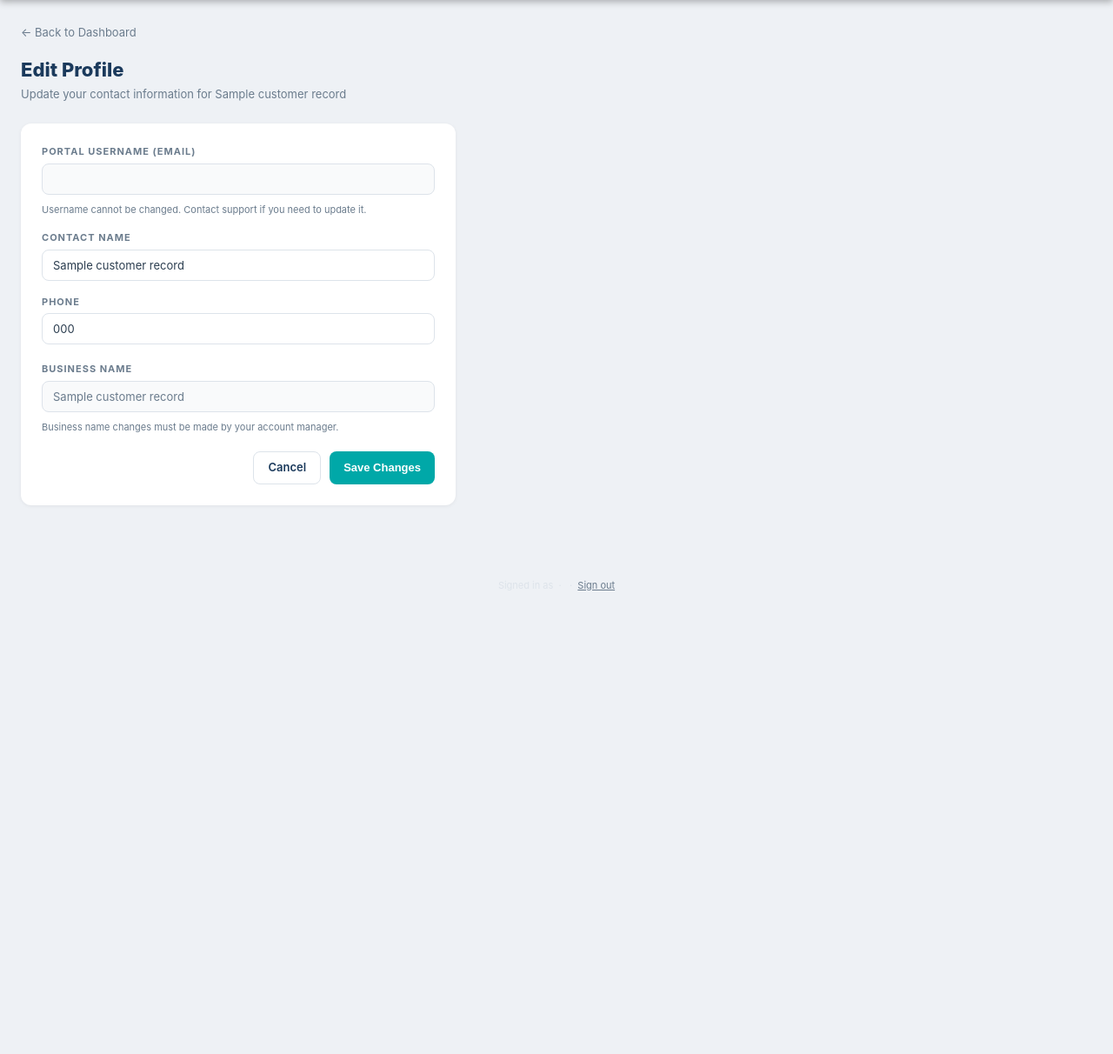
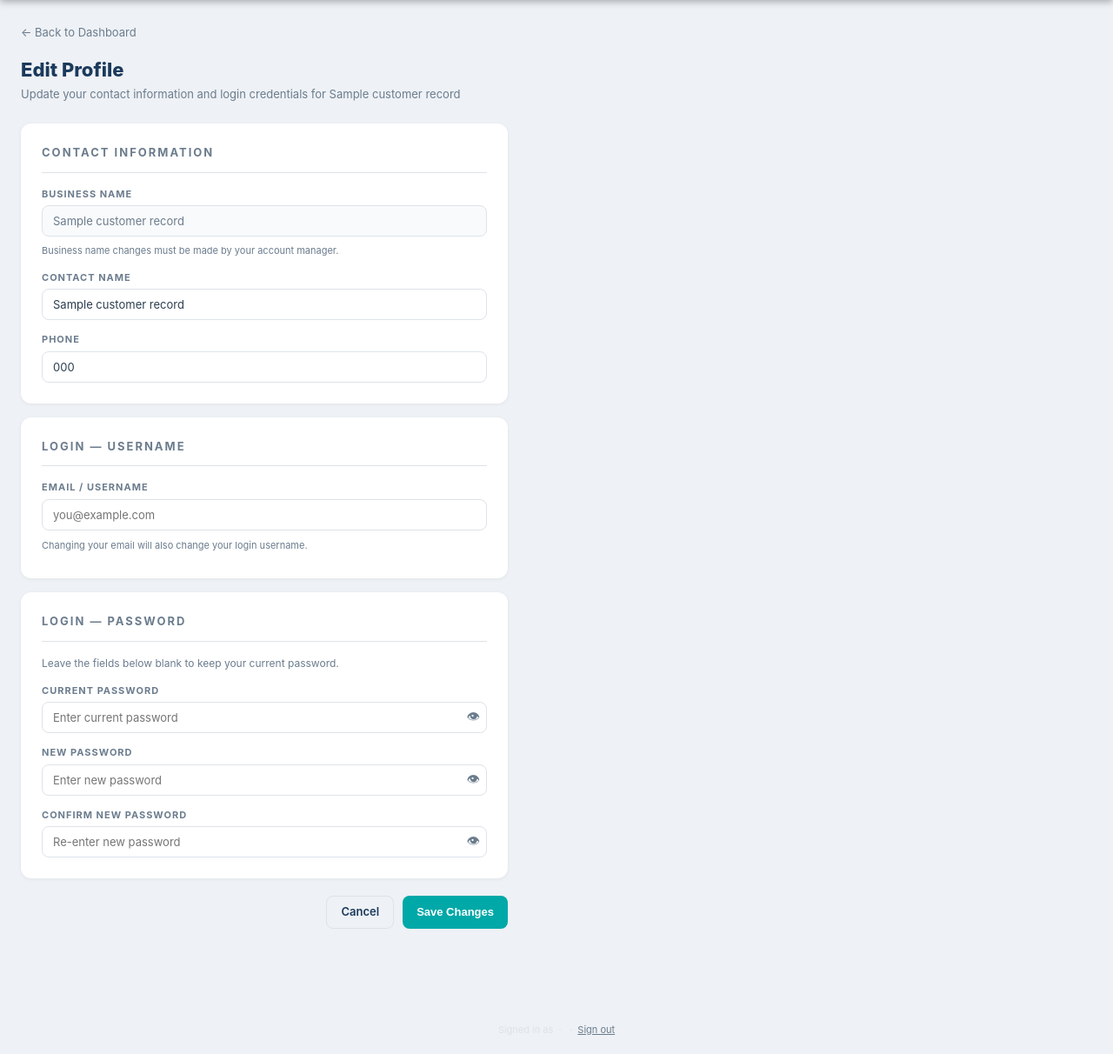
Before and after one commit to ronmcnatt/Wolf, a Django app: template technician/templates/technician/customer_edit_profile.html in a window 1280 px wide. Shown: the part 60-1272 px from the top of the page at 87% size. Before the commit the page ends 739 px from the top, so only its background shows below. Run offline with Django 5.2, Linux system fonts and the light colour scheme; the template is opened without the code that fills it: most values are stand-ins (such as "Sample title", 1, 10 or a date in 2020).

Commit message:
Customer portal: fix Primary filter, multi-select location dropdown, Edit Profile username/password
- Primary address filter now uses Q(location_ref__isnull=True) so jobs without a named location show correctly
- Location filter changed to multi-select dropdown supporting Ctrl/⌘ for multiple selections
- Edit Profile expanded with Login — Username (editable email) and Login — Password (current + new + confirm with eye toggles)
- update_session_auth_hash keeps session valid after password change

Co-Authored-By: Claude Sonnet 4.6 <noreply@anthropic.com>

```diff
--- a/technician/templates/technician/customer_edit_profile.html
+++ b/technician/templates/technician/customer_edit_profile.html
@@ -8,7 +8,7 @@
   <div class="tech-page-header">
     <div>
       <h1>Edit Profile</h1>
-      <p>Update your contact information for {{ customer_record.business_name }}</p>
+      <p>Update your contact information and login credentials for {{ customer_record.business_name }}</p>
     </div>
   </div>
 
@@ -18,38 +18,91 @@
   </div>
   {% endif %}
 
-  <div class="card" style="max-width:500px;">
-    <form method="POST">
-      {% csrf_token %}
+  <form method="POST" style="max-width:560px;">
+    {% csrf_token %}
 
-      <div class="form-group" style="margin-bottom:16px;">
-        <label>Portal Username (Email)</label>
-        <input type="text" value="{{ request.user.username }}" disabled style="background:#f9fafb;color:var(--muted);">
-        <p style="font-size:11px;color:var(--muted);margin-top:4px;">Username cannot be changed. Contact support if you need to update it.</p>
+    <!-- CONTACT INFO -->
+    <div class="card" style="margin-bottom:16px;">
+      <h3>Contact Information</h3>
+      <div class="form-group" style="margin-bottom:14px;">
+        <label>Business Name</label>
+        <input type="text" value="{{ customer_record.business_name }}" disabled style="background:#f9fafb;color:var(--muted);">
+        <p style="font-size:11px;color:var(--muted);margin-top:3px;">Business name changes must be made by your account manager.</p>
       </div>
-
-      <div class="form-group" style="margin-bottom:16px;">
+      <div class="form-group" style="margin-bottom:14px;">
         <label>Contact Name</label>
         <input type="text" name="contact_name" value="{{ customer_record.contact_name|default:'' }}" placeholder="Your full name">
       </div>
-
-      <div class="form-group" style="margin-bottom:20px;">
+      <div class="form-group">
         <label>Phone</label>
         <input type="tel" name="phone" value="{{ customer_record.phone|default:'' }}" placeholder="(904) 555-0100">
       </div>
+    </div>
 
-      <div class="form-group" style="margin-bottom:20px;">
-        <label>Business Name</label>
-        <input type="text" value="{{ customer_record.business_name }}" disabled style="background:#f9fafb;color:var(--muted);">
-        <p style="font-size:11px;color:var(--muted);margin-top:4px;">Business name changes must be made by your account manager.</p>
+    <!-- LOGIN / USERNAME -->
+    <div class="card" style="margin-bottom:16px;">
+      <h3>Login — Username</h3>
+      <div class="form-group" style="margin-bottom:6px;">
+        <label>Email / Username</label>
+        <input type="email" name="email" value="{{ request.user.username }}" placeholder="you@example.com">
+        {% if errors.email %}
+        <p style="font-size:12px;color:#b91c1c;margin-top:4px;">{{ errors.email }}</p>
+        {% endif %}
+        <p style="font-size:11px;color:var(--muted);margin-top:4px;">Changing your email will also change your login username.</p>
+      </div>
+    </div>
+
+    <!-- LOGIN / PASSWORD -->
+    <div class="card" style="margin-bottom:20px;">
+      <h3>Login — Password</h3>
+      <p style="font-size:12px;color:var(--muted);margin-bottom:14px;">Leave the fields below blank to keep your current password.</p>
+
+      <div class="form-group" style="margin-bottom:14px;">
+        <label>Current Password</label>
+        <div style="position:relative;">
+          <input type="password" name="current_password" id="cur-pw" placeholder="Enter current password" autocomplete="current-password"
+            style="width:100%;padding-right:36px;">
+          <button type="button" onclick="togglePw('cur-pw')" style="position:absolute;right:8px;top:50%;transform:translateY(-50%);background:none;border:none;cursor:pointer;font-size:15px;color:var(--muted);padding:0;">👁</button>
+        </div>
+        {% if errors.current_password %}
+        <p style="font-size:12px;color:#b91c1c;margin-top:4px;">{{ errors.current_password }}</p>
+        {% endif %}
       </div>
 
-      <div style="display:flex;gap:10px;justify-content:flex-end;">
-        <a href="{% url 'customer_dashboard' %}" class="btn btn-outline">Cancel</a>
-        <button type="submit" class="btn btn-primary">Save Changes</button>
+      <div class="form-group" style="margin-bottom:14px;">
+        <label>New Password</label>
+        <div style="position:relative;">
+          <input type="password" name="new_password" id="new-pw" placeholder="Enter new password" autocomplete="new-password"
+            style="width:100%;padding-right:36px;">
+          <button type="button" onclick="togglePw('new-pw')" style="position:absolute;right:8px;top:50%;transform:translateY(-50%);background:none;border:none;cursor:pointer;font-size:15px;color:var(--muted);padding:0;">👁</button>
+        </div>
       </div>
-    </form>
-  </div>
+
+      <div class="form-group">
+        <label>Confirm New Password</label>
+        <div style="position:relative;">
+          <input type="password" name="confirm_password" id="confirm-pw" placeholder="Re-enter new password" autocomplete="new-password"
+            style="width:100%;padding-right:36px;">
+          <button type="button" onclick="togglePw('confirm-pw')" style="position:absolute;right:8px;top:50%;transform:translateY(-50%);background:none;border:none;cursor:pointer;font-size:15px;color:var(--muted);padding:0;">👁</button>
+        </div>
+        {% if errors.confirm_password %}
+        <p style="font-size:12px;color:#b91c1c;margin-top:4px;">{{ errors.confirm_password }}</p>
+        {% endif %}
+      </div>
+    </div>
+
+    <div style="display:flex;gap:10px;justify-content:flex-end;margin-bottom:24px;">
+      <a href="{% url 'customer_dashboard' %}" class="btn btn-outline">Cancel</a>
+      <button type="submit" class="btn btn-primary">Save Changes</button>
+    </div>
+  </form>
 
 </div>
+
+<script>
+function togglePw(id) {
+  const f = document.getElementById(id);
+  f.type = f.type === 'password' ? 'text' : 'password';
+}
+</script>
 {% endblock %}
```
Also changed, not shown: technician/templates/technician/customer_dashboard.html (+17 -16 lines), technician/views.py (+71 -20 lines).
